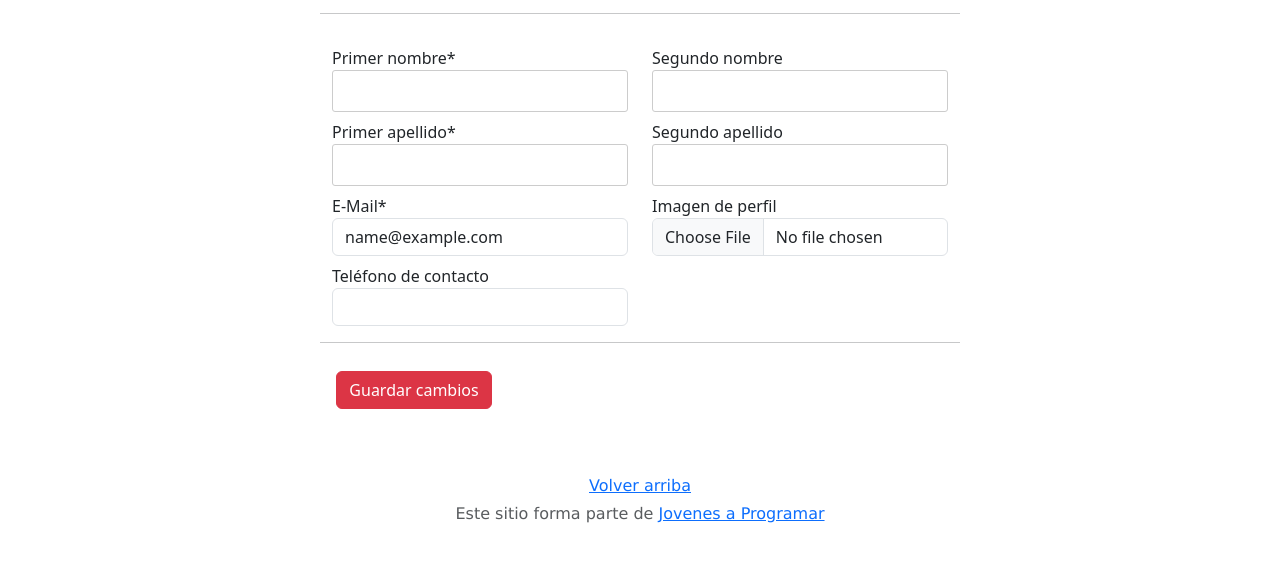
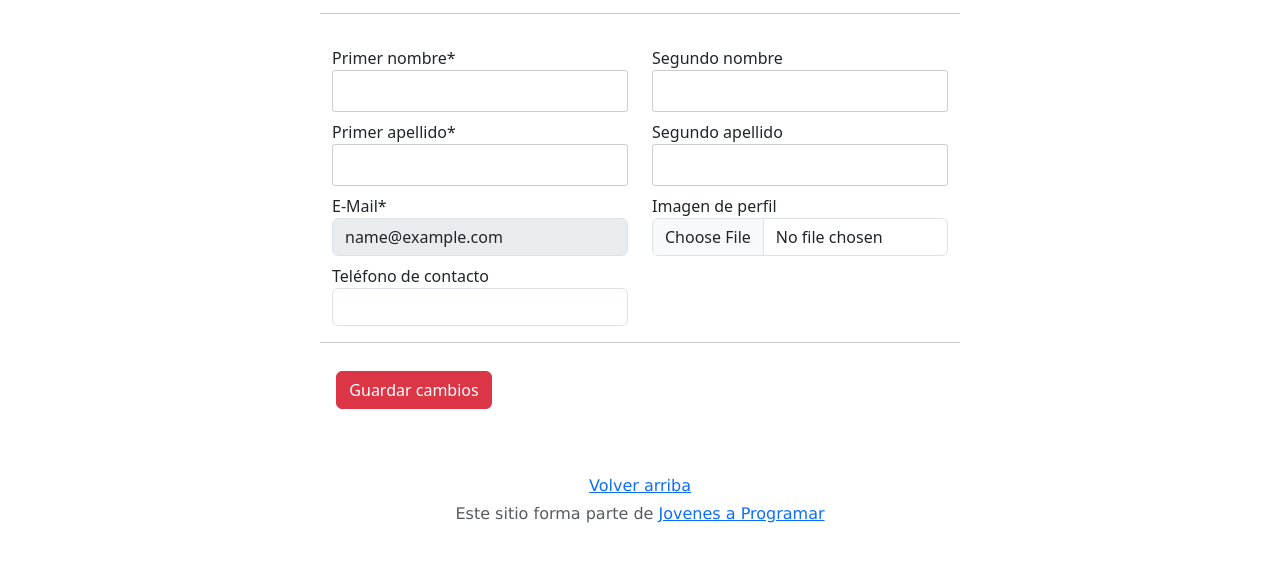
Before and after one commit to RMManuel/E-Mercado-ProyectoFinal, a plain HTML site: page my-profile.html in a window 1280 px wide. Shown: the part 220-782 px from the top of the page. Drawn offline with nearby package versions, Linux system fonts and the light colour scheme; some packages are replaced by stand-ins of ours; sample sign-in values are in the browser's storage; a script that the page names is missing.

Commit message:
email disabled
No se puede cambiar el email

```diff
--- a/my-profile.html
+++ b/my-profile.html
@@ -99,7 +99,7 @@
       </div>
       <div class="col-lg-6 col-sm-12 mt-2">
         <span>E-Mail*</span>
-        <input type="email" class="form-control" id="email" name="email">
+        <input type="email" class="form-control" id="email" name="email" disabled>
       </div>
       <div class="col-lg-6 col-sm-12 mt-2">
         <span>Imagen de perfil</span>
```
